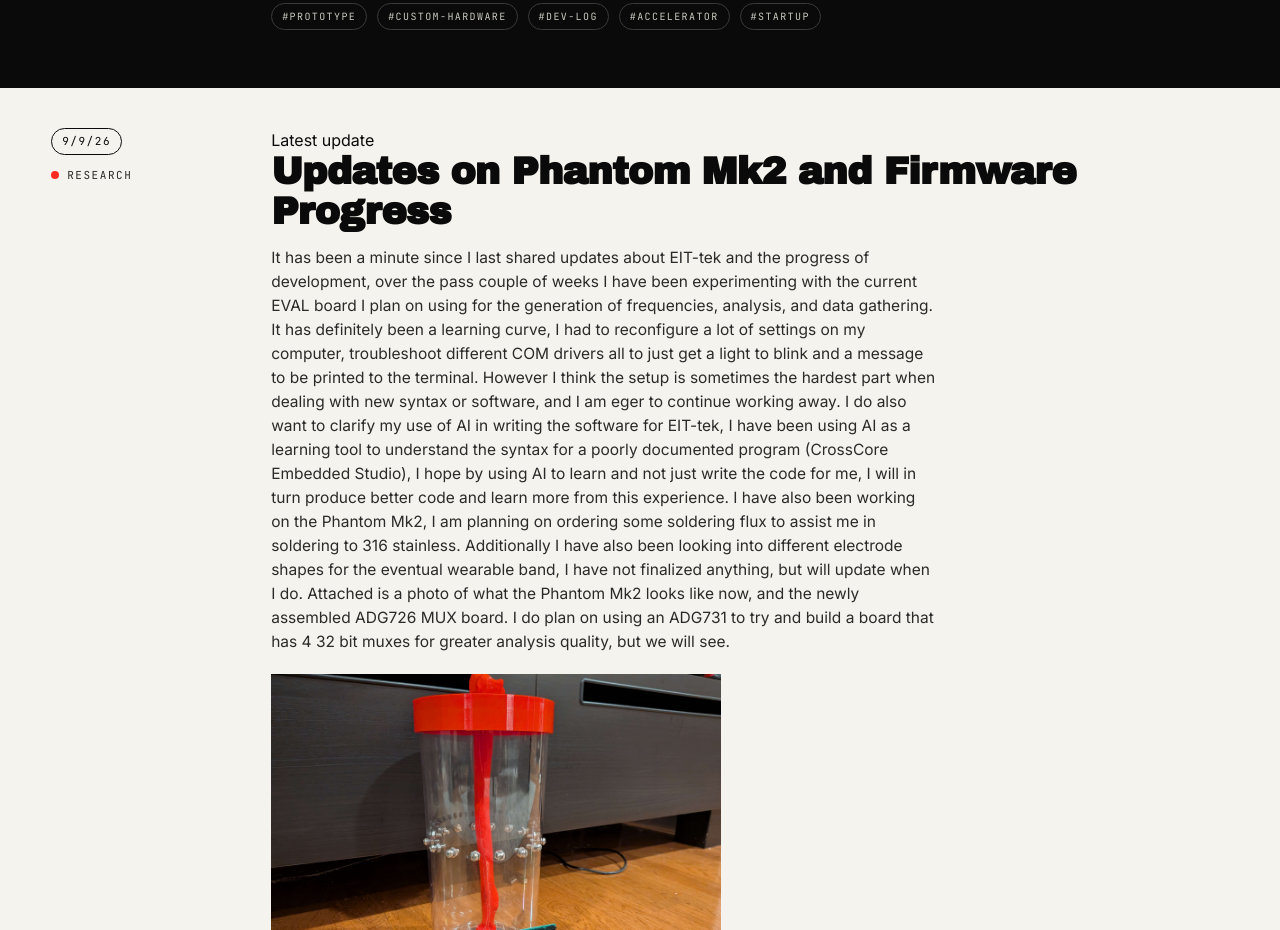
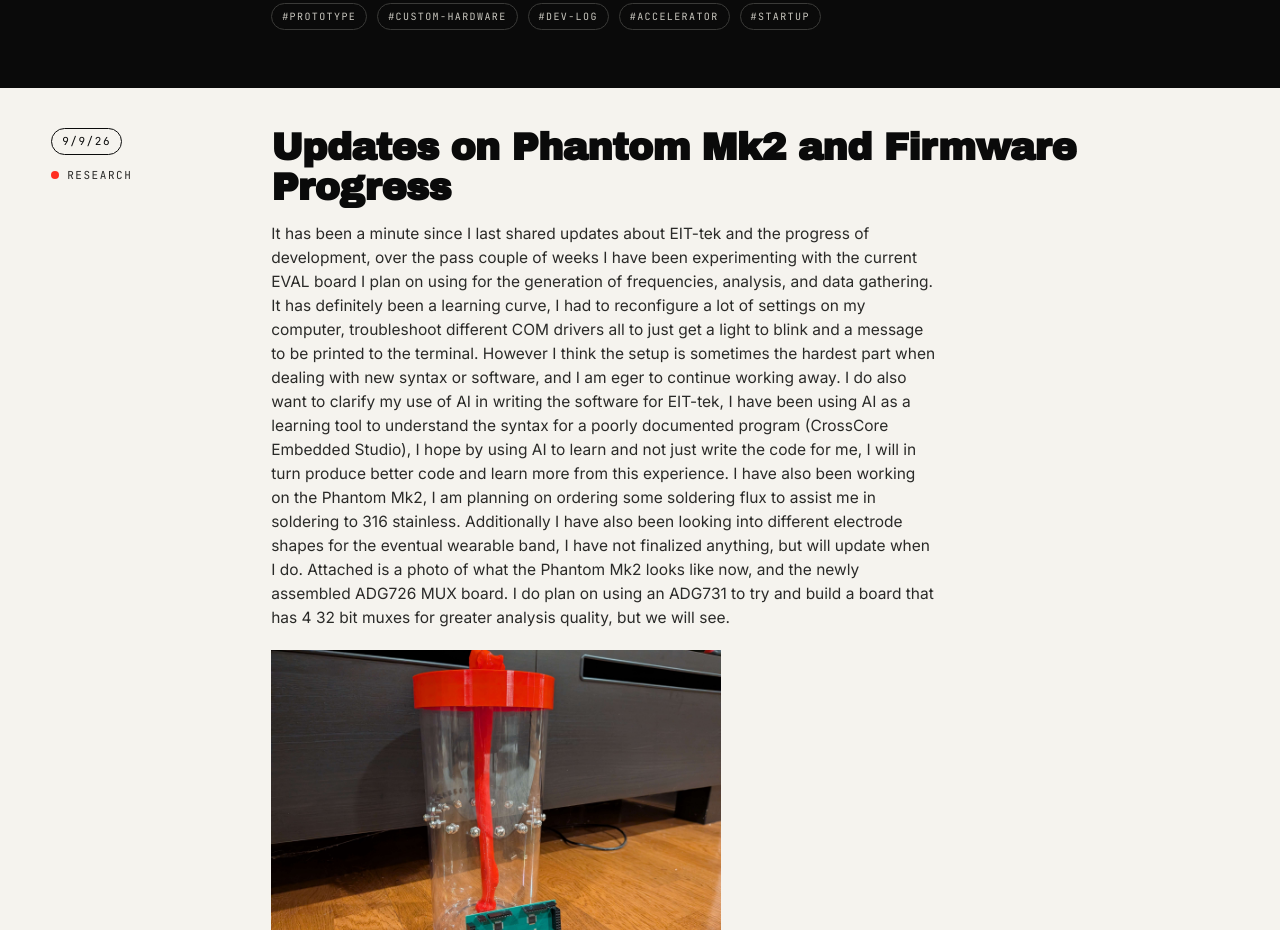
Before and after one commit to austinjames95/eit-tek-web, a website built with Vite: page updates.html in a window 1280 px wide. Shown: the part 1977-2907 px from the top of the page. Built offline with nearby package versions, Linux system fonts and the light colour scheme.

Commit message:
removed latest update

```diff
--- a/updates.html
+++ b/updates.html
@@ -103,7 +103,6 @@
           <span class="cat-tag" data-cat="hardware">Research</span>
         </div>
         <div class="entry-body" style='justify-content: center;'>
-          <span class="now-pill">Latest update</span>
           <h3>Updates on Phantom Mk2 and Firmware Progress</h3>
           <p>
             It has been a minute since I last shared updates about EIT-tek and the progress of development, over the pass couple of weeks I have been experimenting with the current EVAL board I plan on
```
